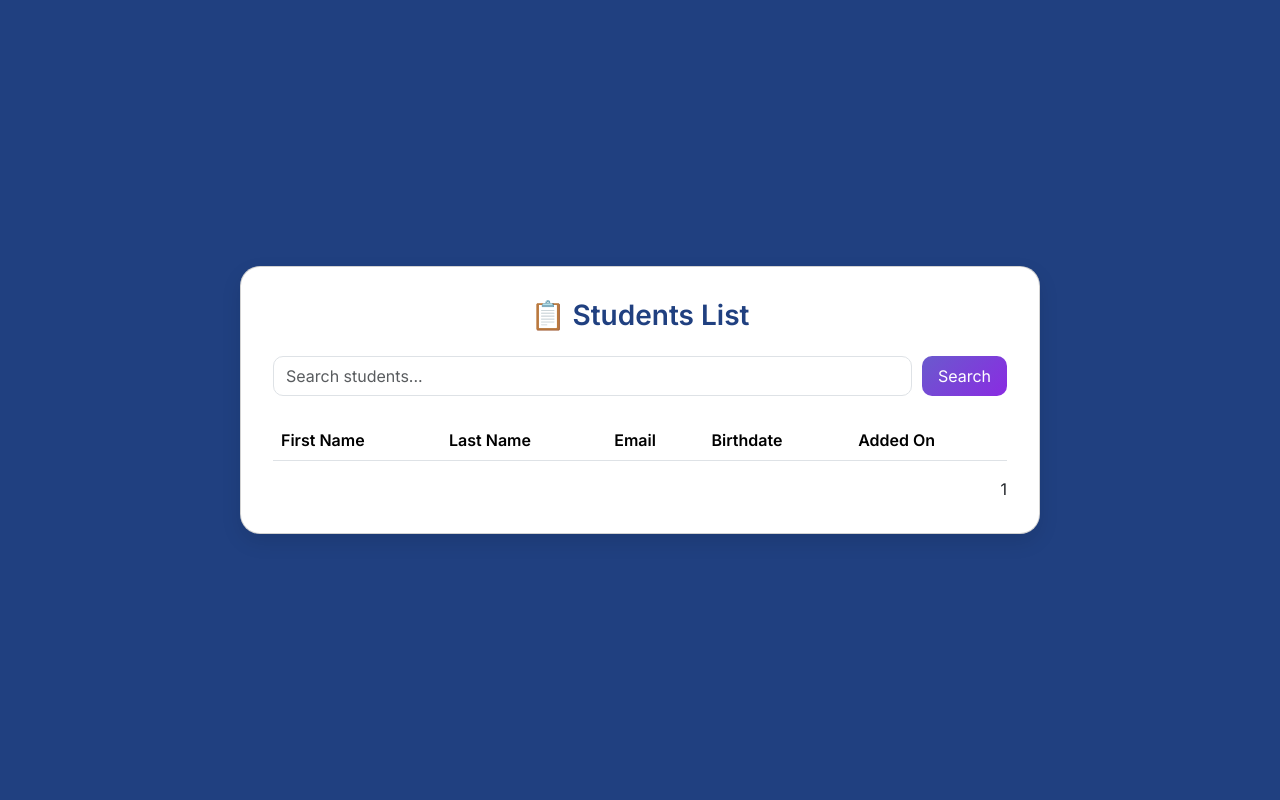
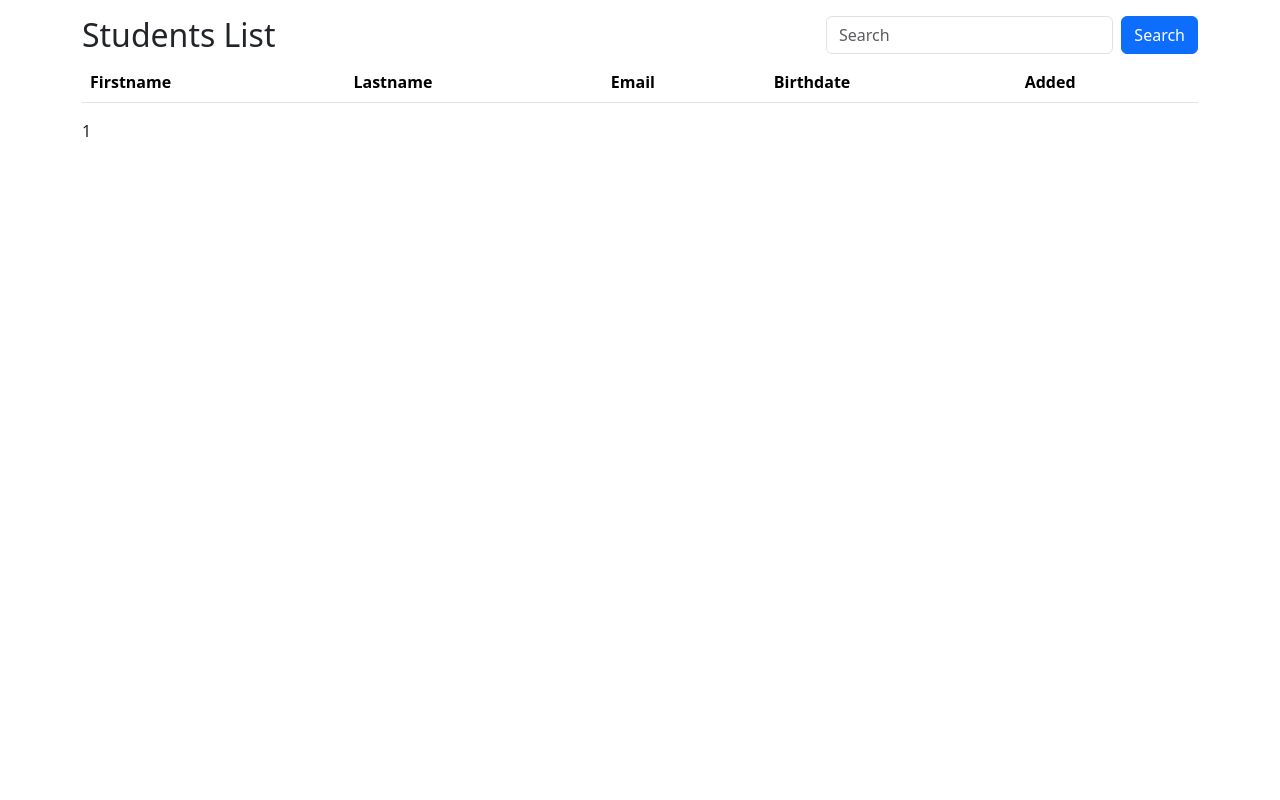
Before and after one commit to jasmalaborbor/malaborbor_jasmine, a PHP site: template app/views/authors.php in a window 1280 px wide. Run offline with PHP 8.4, Linux system fonts and the light colour scheme; the template is opened without the code that fills it: most values are stand-ins (such as "Sample title", 1, 10 or a date in 2020); data that the repository does not hold is empty.

Commit message:
first commit

```diff
--- a/app/views/authors.php
+++ b/app/views/authors.php
@@ -4,98 +4,46 @@
     <meta charset="UTF-8">
     <meta name="viewport" content="width=device-width, initial-scale=1.0">
     <title>Students List</title>
-	<link href="https://cdn.jsdelivr.net/npm/bootstrap@5.3.3/dist/css/bootstrap.min.css" rel="stylesheet">
-	<link href="https://fonts.googleapis.com/css2?family=Inter:wght@400;600&display=swap" rel="stylesheet">
-	<style>
-		body {
-			background-color: #204080;
-			font-family: 'Inter', sans-serif;
-			display: flex;
-			align-items: center;
-			justify-content: center;
-			min-height: 100vh;
-			margin: 0;
-		}
-		.card {
-			width: 100%;
-			max-width: 800px;
-			background-color: #ffffff;
-			border-radius: 20px;
-			box-shadow: 0 8px 20px rgba(0, 0, 0, 0.1);
-			padding: 2rem;
-		}
-		h3 {
-			text-align: center;
-			color: #204080;
-			margin-bottom: 1.5rem;
-			font-weight: 600;
-		}
-		.table thead {
-			background-color: #f1f1f1;
-			font-weight: 600;
-		}
-		.table-hover tbody tr:hover {
-			background-color: #f9f9f9;
-			cursor: pointer;
-		}
-		.search-form {
-			display: flex;
-			justify-content: center;
-			margin-bottom: 1.5rem;
-			gap: 10px;
-		}
-		.search-form input {
-			border-radius: 10px;
-		}
-		.search-form button {
-			border-radius: 10px;
-			background: linear-gradient(135deg, #6a5acd, #8a2be2);
-			color: white;
-			border: none;
-			padding: 0.5rem 1rem;
-		}
-	</style>
+    <link href="https://cdn.jsdelivr.net/npm/bootstrap@5.3.3/dist/css/bootstrap.min.css" rel="stylesheet" integrity="sha384-QWTKZyjpPEjISv5WaRU9OFeRpok6YctnYmDr5pNlyT2bRjXh0JMhjY6hW+ALEwIH" crossorigin="anonymous">
+	<script src="https://cdn.jsdelivr.net/npm/@tailwindcss/browser@4"></script>
 </head>
 <body>
-
-<div class="card">
-	<h3>📋 Students List</h3>
-
-	<form action="<?= site_url('author'); ?>" method="get" class="search-form">
-		<?php $q = isset($_GET['q']) ? $_GET['q'] : ''; ?>
-		<input class="form-control" name="q" type="text" placeholder="Search students..." value="<?= html_escape($q); ?>">
-		<button type="submit">Search</button>
+	<div class="container mt-3 ">
+	<form action="<?=site_url('author');?>" method="get" class="col-sm-4 float-end d-flex">
+		<?php
+		$q = '';
+		if(isset($_GET['q'])) {
+			$q = $_GET['q'];
+		}
+		?>
+        <input class="form-control me-2" name="q" type="text" placeholder="Search" value="<?=html_escape($q);?>">
+        <button type="submit" class="btn btn-primary" type="button">Search</button>
 	</form>
-
-	<div class="table-responsive">
-		<table class="table table-hover align-middle mb-0">
+	<h2>Students List</h2>
+	<table class="table table-striped">
 		<thead>
 		<tr>
-				<th>First Name</th>
-				<th>Last Name</th>
+			<th>Firstname</th>
+			<th>Lastname</th>
 			<th>Email</th>
 			<th>Birthdate</th>
-				<th>Added On</th>
+			<th>Added</th>
 		</tr>
 		</thead>
 		<tbody>
-			<?php foreach (html_escape($all) as $author): ?>
+		<?php foreach(html_escape($all) as $author): ?>
 		<tr>
-					<td><?= $author['first_name']; ?></td>
-					<td><?= $author['last_name']; ?></td>
-					<td><?= $author['email']; ?></td>
-					<td><?= $author['birthdate']; ?></td>
-					<td><?= $author['added']; ?></td>
+			<td><?=$author['first_name'];?></td>
+			<td><?=$author['last_name'];?></td>
+			<td>j<?=$author['email'];?></td>
+			<td><?=$author['birthdate'];?></td>
+			<td><?=$author['added'];?></td>
 		</tr>
 		<?php endforeach; ?>
 		</tbody>
 	</table>
+	<?php
+	echo $page;?>
 	</div>
-
-	<div class="text-end mt-3">
-		<?= $page; ?>
-	</div>
-</div>
-
 </body>
 </html>
```
Lines whose indentation alone changed are shown as unchanged.
